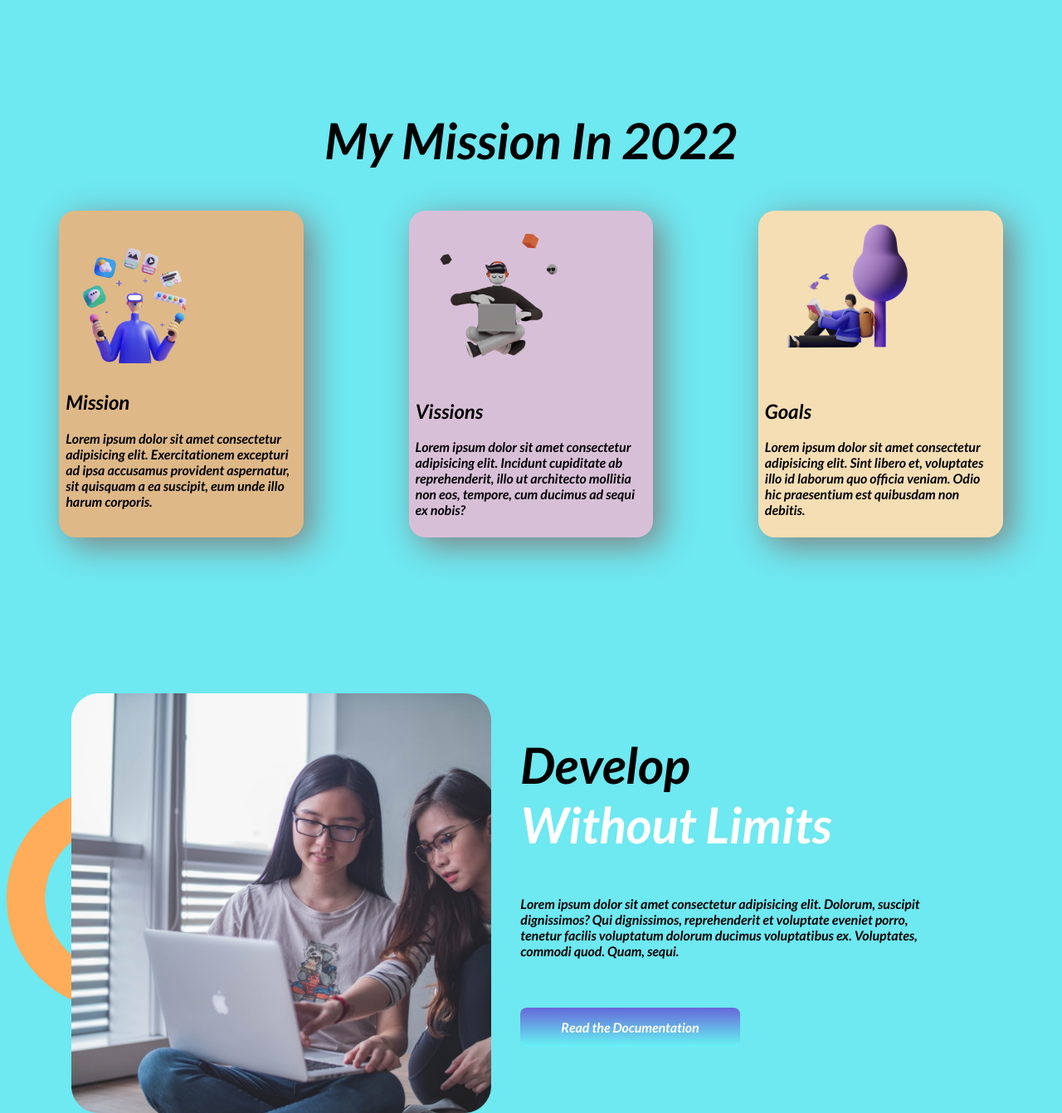
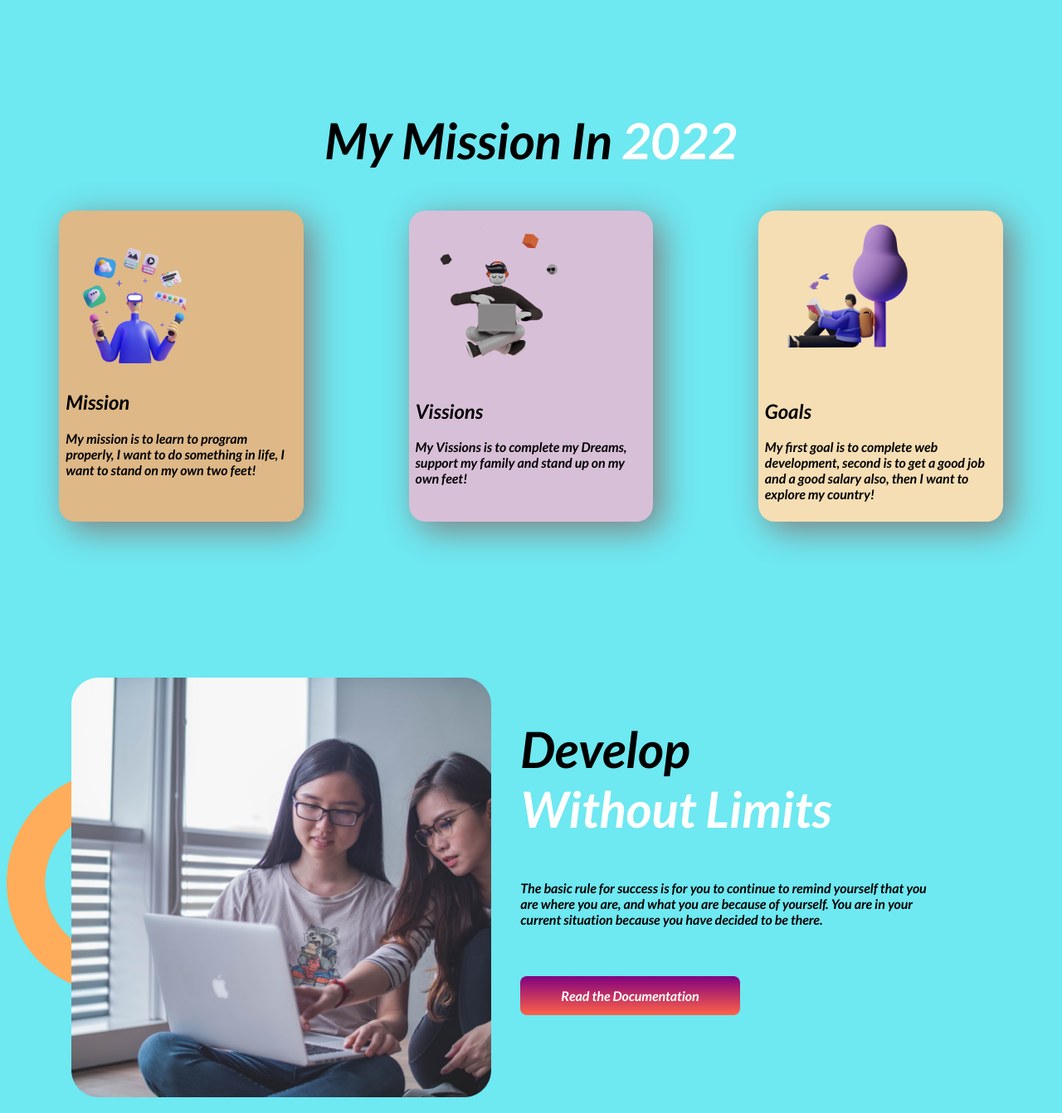
Before and after one commit to HasibAliOpu/first-assignment, a plain HTML site: page index.html in a window 1280 px wide. Shown: the part 640-1982 px from the top of the page at 83% size. Drawn offline with Linux system fonts and the light colour scheme.

Commit message:
assignment done

```diff
--- a/index.html
+++ b/index.html
@@ -27,22 +27,24 @@
             </div>
     </section>
     <section>
-        <h1 style="text-align: center;">My Mission In 2022</h1>
+        <h1 style="text-align: center;">My Mission In <span class="text-color"> 2022</span></h1>
         <div class="flex-section">
             <div id="box-background1" class="Mission-item">
                 <img src="illustrators/illustrator-1.png" alt="" width="70%">
                 <h2>Mission</h2>
-                <p>Lorem ipsum dolor sit amet consectetur adipisicing elit. Exercitationem excepturi ad ipsa accusamus provident aspernatur, sit quisquam a ea suscipit, eum unde illo harum corporis.</p>
+                <p>
+                    My mission is to learn to program properly, I want to do something in life, I want to stand on my own two feet!
+                </p>
             </div>
             <div id="box-background2" class="Mission-item">
                 <img src="illustrators/illustrator-2.png" alt="" width=" 70%">
                 <h2>Vissions</h2>
-                <p>Lorem ipsum dolor sit amet consectetur adipisicing elit. Incidunt cupiditate ab reprehenderit, illo ut architecto mollitia non eos, tempore, cum ducimus ad sequi ex nobis?</p>
+                <p>My Vissions is to complete my Dreams, support my family and stand up on my own feet!</p>
             </div>
             <div id="box-background3" class="Mission-item">
                 <img src="illustrators/illustrator-3.png" alt="" width="70%">
                 <h2>Goals</h2>
-                <p>Lorem ipsum dolor sit amet consectetur adipisicing elit. Sint libero et, voluptates illo id laborum quo officia veniam. Odio hic praesentium est quibusdam non debitis.</p>
+                <p>My first goal is to complete web development, second is to get a good job and a good salary also, then I want to explore my country!</p>
             </div>
         </div>
     </section>
@@ -55,7 +57,7 @@
         <div class="half-width">
             <h1>Develop <br>
                 <span class="text-color">Without Limits</span></h1>
-                <p>Lorem ipsum dolor sit amet consectetur adipisicing elit. Dolorum, suscipit dignissimos? Qui dignissimos, reprehenderit et voluptate eveniet porro, tenetur facilis voluptatum dolorum ducimus voluptatibus ex. Voluptates, commodi quod. Quam, sequi.</p>
+                <p> The basic rule for success is for you to continue to remind yourself that you are where you are, and what you are because of yourself. You are in your current situation because you have decided to be there.</p>
                 <br>
                 <br>
                 <br>
@@ -68,7 +70,7 @@
             <h1><span class="text-color">Know our </span>
 
                 Global Community</h1>
-                <p>Lorem ipsum dolor sit amet consectetur adipisicing elit. Ratione totam perferendis voluptatibus distinctio ex nam et dolore, officiis minus vero. Repellat culpa deserunt eius sequi magnam facere dolorem officia, similique inventore recusandae sunt quis odit facilis quasi incidunt, omnis voluptatem, fuga pariatur dignissimos laudantium quidem rem nostrum consectetur eum? Incidunt?</p><br>
+                <p> Global Communities is an international development and humanitarian aid organization that operates in approximately 25 countries per year. The non-profit organization was founded in 1952 as the Cooperative Housing Foundation and provided affordable housing for low-income families in rural and urban America.</p><br>
                 <a href="#"class="button">Read the Documentation</a>
         </div>
         <div class="half-width">
--- a/style.css
+++ b/style.css
@@ -20,7 +20,7 @@ h1{
 }
 .button{
     text-decoration: none;
-    background-image: linear-gradient(rgb(102, 102, 216),rgb(102, 245, 245));
+    background-image: linear-gradient(purple,tomato);
     color: white;
     padding: 14px 49px;
     font-weight: 700;
```
Also changed, not shown: ab-img.png (deleted).
